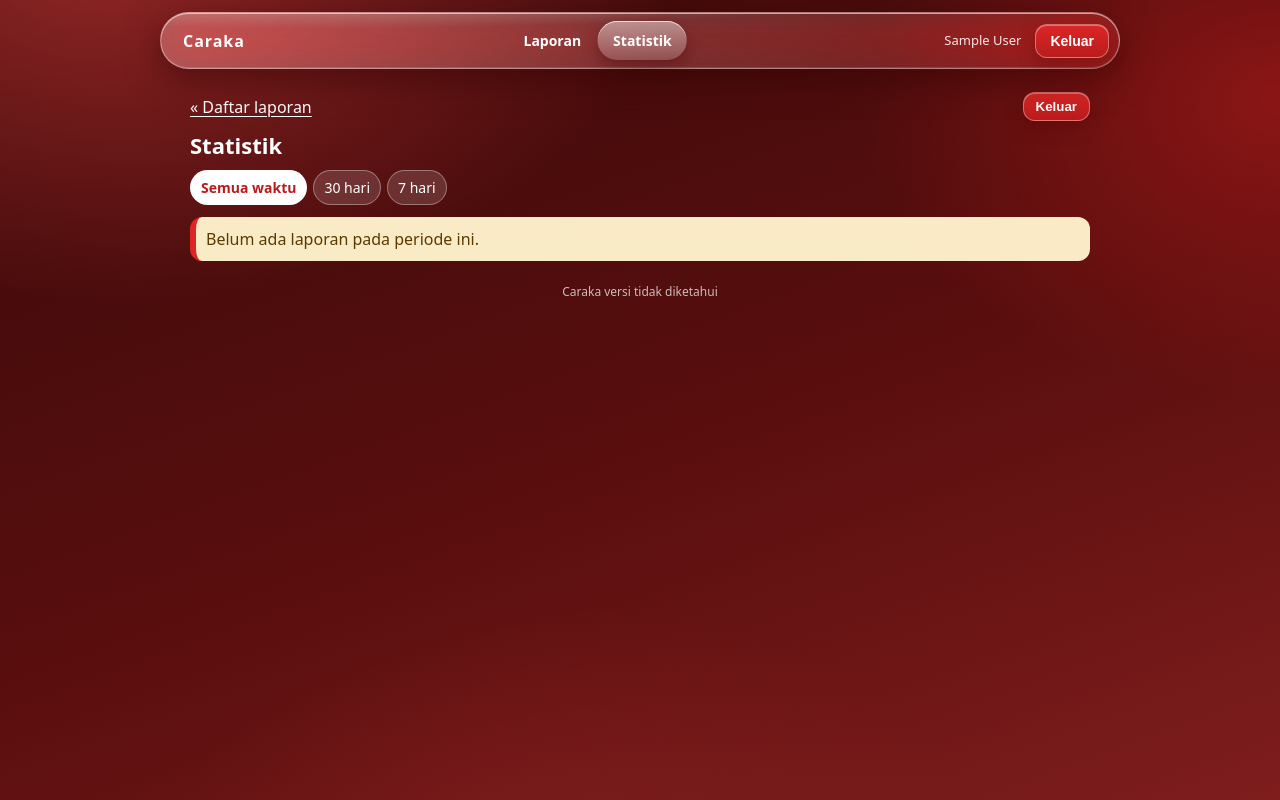
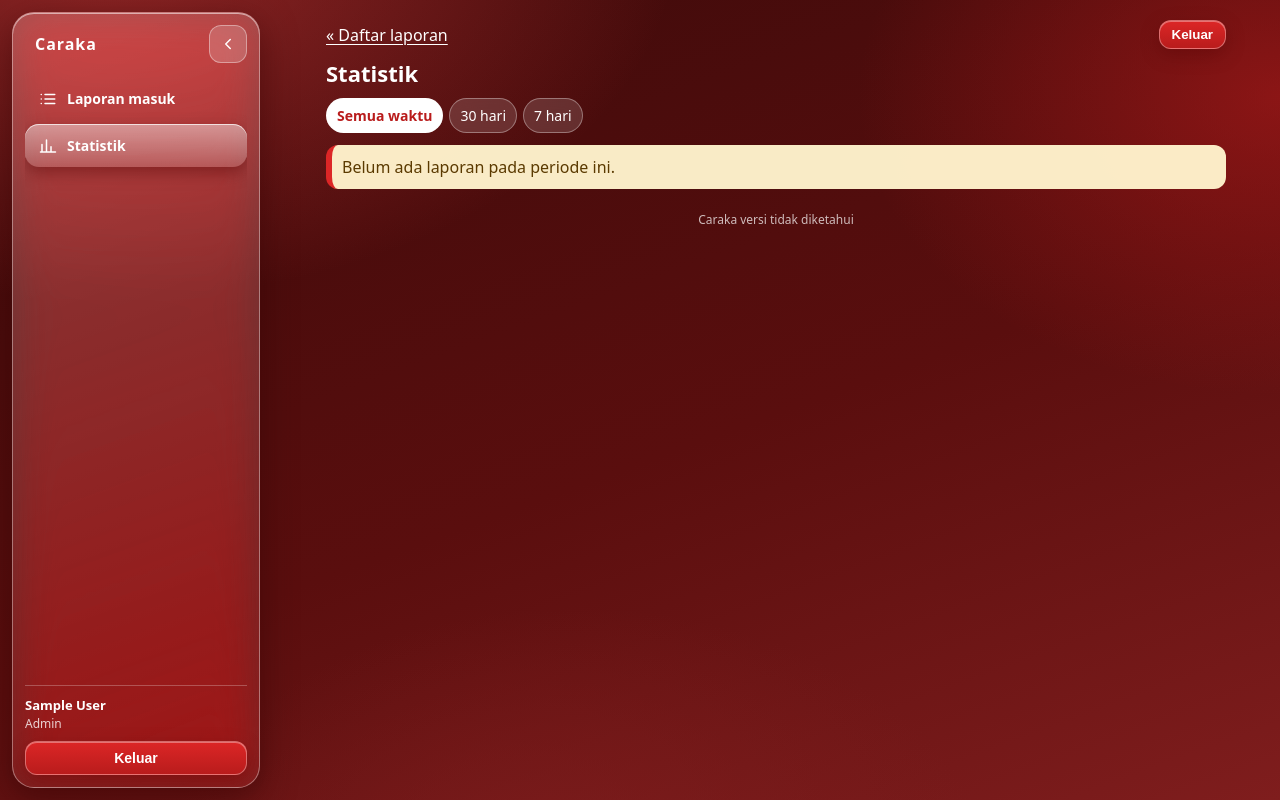
Before and after one commit to edri-pa/caraka, a Laravel app: page /statistik in a window 1280 px wide. Run offline with Laravel 12, Linux system fonts and the light colour scheme; the visitor is signed in with stand-in values (Sample User, id 1); data that the repository does not hold is empty; parts of the project's set-up code (start-up, migrations or seed data) failed here and were passed over.

Commit message:
Tata letak dua kolom halaman petugas: sidebar kaca dengan tombol sembunyikan menu

```diff
--- /dev/null
+++ b/public/css/sidebar.css
@@ -0,0 +1,57 @@
+/* Tata letak dua kolom halaman petugas: menu di kiri, isi di kanan, dengan tombol sembunyikan menu. */
+:root{--side-lebar:248px;--side-jarak:12px}
+
+body.caraka.staf[data-tata="sidebar"]{padding:0;min-height:100vh}
+body.caraka.staf[data-tata="sidebar"] > .app-isi{box-sizing:border-box;max-width:none;margin:0 0 0 calc(var(--side-lebar) + var(--side-jarak) * 2);padding:20px clamp(14px,2.5vw,32px) 40px;transition:margin-left .35s cubic-bezier(.34,1.2,.64,1)}
+body.caraka.staf[data-tata="sidebar"] > .side,body.caraka.staf[data-tata="sidebar"] > .side-tirai,body.caraka.staf[data-tata="sidebar"] > .side-buka{margin:0;max-width:none}
+.app-isi > :not(main):not(script){max-width:1240px;margin-left:auto;margin-right:auto}
+
+/* Kolom kiri */
+.side{position:fixed;z-index:2000;top:var(--side-jarak);bottom:var(--side-jarak);left:var(--side-jarak);width:var(--side-lebar);box-sizing:border-box;display:flex;flex-direction:column;gap:10px;padding:12px;border-radius:22px;color:#fff;background:linear-gradient(160deg,rgba(255,255,255,.24),rgba(255,255,255,.07));border:1px solid rgba(255,255,255,.38);box-shadow:0 10px 34px rgba(50,0,0,.5),inset 0 1px 0 rgba(255,255,255,.55);-webkit-backdrop-filter:blur(20px) saturate(180%);backdrop-filter:blur(20px) saturate(180%);transition:transform .35s cubic-bezier(.34,1.2,.64,1),opacity .25s,visibility 0s}
+body.caraka .side a{text-decoration:none}
+.side-kepala{display:flex;align-items:center;justify-content:space-between;gap:8px}
+.side-merek{padding:6px 10px;font-weight:800;letter-spacing:.06em;color:#fff;white-space:nowrap}
+body.caraka .side-tutup{display:inline-flex;align-items:center;justify-content:center;width:38px;height:38px;padding:0;border-radius:12px;background:rgba(255,255,255,.18);border:1px solid rgba(255,255,255,.38);box-shadow:none}
+.side-menu{position:relative;display:flex;flex-direction:column;gap:4px;flex:1;min-height:0;overflow-y:auto;padding:4px 0}
+.side-menu a{position:relative;z-index:1;display:flex;align-items:center;gap:10px;padding:11px 14px;border-radius:14px;color:#fff;font-size:14px;font-weight:600}
+.side-menu svg{flex:none}
+.side-menu a[aria-current="page"]{background:rgba(255,255,255,.26)}
+.side.js .side-menu a[aria-current="page"]{background:transparent}
+.side-cair{position:absolute;z-index:0;left:0;right:0;top:0;height:var(--h,0);border-radius:14px;opacity:0;pointer-events:none;transform:translateY(var(--y,0));background:linear-gradient(180deg,rgba(255,255,255,.46),rgba(255,255,255,.16));box-shadow:inset 0 1px 0 rgba(255,255,255,.7),0 6px 16px rgba(70,0,0,.4);transition:transform .5s cubic-bezier(.34,1.56,.64,1),height .5s cubic-bezier(.34,1.56,.64,1),opacity .2s}
+.side-cair.siap{opacity:1}
+.side-kaki{display:flex;flex-direction:column;gap:8px;padding-top:10px;border-top:1px solid rgba(255,255,255,.25)}
+.side-nama{font-size:13px;font-weight:700;color:#fff;overflow-wrap:anywhere}
+.side-peran{font-size:12px;color:rgba(255,255,255,.8)}
+body.caraka .side .nav-keluar button{width:100%}
+
+/* Tombol Menu (muncul saat menu tersembunyi) dan latar redup untuk laci */
+body.caraka .side-buka{position:fixed;z-index:2001;top:var(--side-jarak);left:var(--side-jarak);display:none;align-items:center;gap:8px;padding:10px 14px;border-radius:999px;color:#fff;font-size:14px;font-weight:700;background:linear-gradient(135deg,rgba(255,255,255,.28),rgba(255,255,255,.1));border:1px solid rgba(255,255,255,.4);box-shadow:0 8px 24px rgba(50,0,0,.45),inset 0 1px 0 rgba(255,255,255,.55);-webkit-backdrop-filter:blur(16px) saturate(170%);backdrop-filter:blur(16px) saturate(170%)}
+.side-tirai{display:none}
+
+/* Menu disembunyikan (layar lebar) */
+body[data-menu="tersembunyi"] .side{transform:translateX(calc(-100% - var(--side-jarak) * 2));opacity:0;visibility:hidden;pointer-events:none;transition:transform .35s cubic-bezier(.34,1.2,.64,1),opacity .25s,visibility 0s linear .35s}
+body.caraka.staf[data-tata="sidebar"][data-menu="tersembunyi"] > .app-isi{margin-left:0;padding-top:64px}
+@media (min-width:900px){
+  body[data-menu="tersembunyi"] .side-buka{display:inline-flex}
+}
+
+/* Layar sempit: menu menjadi laci, tertutup secara bawaan */
+@media (max-width:899px){
+  .side{transform:translateX(calc(-100% - var(--side-jarak) * 2));opacity:0;visibility:hidden;pointer-events:none}
+  body[data-menu="terbuka"] .side{transform:none;opacity:1;visibility:visible;pointer-events:auto}
+  body.caraka .side-buka{display:inline-flex}
+  body[data-menu="terbuka"] .side-buka{display:none}
+  body[data-menu="terbuka"] .side-tirai{display:block;position:fixed;inset:0;z-index:1999;background:rgba(30,0,0,.55)}
+  body.caraka.staf[data-tata="sidebar"] > .app-isi{margin-left:0;padding-top:64px}
+}
+
+/* Cadangan: tanpa blur atau dengan preferensi kurangi transparansi */
+@supports not ((backdrop-filter:blur(1px)) or (-webkit-backdrop-filter:blur(1px))){
+  .side,body.caraka .side-buka{background:rgba(110,16,16,.96)}
+}
+@media (prefers-reduced-transparency:reduce){
+  .side,body.caraka .side-buka{background:rgba(110,16,16,.96);-webkit-backdrop-filter:none;backdrop-filter:none}
+}
+@media (prefers-reduced-motion:reduce){
+  .side,.side-cair,body.caraka.staf[data-tata="sidebar"] > .app-isi{transition:none}
+}
--- /dev/null
+++ b/public/js/sidebar.js
@@ -0,0 +1,156 @@
+(function () {
+    'use strict';
+
+    var side = document.getElementById('sidebar');
+
+    if (!side) {
+        return;
+    }
+
+    var body = document.body;
+    var tutup = document.getElementById('side-tutup');
+    var buka = document.getElementById('side-buka');
+    var tirai = document.getElementById('side-tirai');
+    var menu = side.querySelector('.side-menu');
+    var cair = side.querySelector('.side-cair');
+    var mq = window.matchMedia('(min-width: 900px)');
+    var KUNCI = 'caraka_menu';
+    var KUNCI_CAIR = 'caraka_side_cair';
+    var kurangiGerak = window.matchMedia('(prefers-reduced-motion: reduce)').matches;
+
+    function desktop() {
+        return mq.matches;
+    }
+
+    function terbuka() {
+        var nilai = body.getAttribute('data-menu');
+
+        return desktop() ? nilai !== 'tersembunyi' : nilai === 'terbuka';
+    }
+
+    function perbaruiAria() {
+        var nilai = terbuka() ? 'true' : 'false';
+
+        if (tutup) { tutup.setAttribute('aria-expanded', nilai); }
+        if (buka) { buka.setAttribute('aria-expanded', nilai); }
+    }
+
+    function beritahuUkuran() {
+        // Peta (Leaflet) perlu tahu bahwa lebar kolom isi berubah setelah animasi selesai.
+        setTimeout(function () { window.dispatchEvent(new Event('resize')); }, 400);
+    }
+
+    function atur(bukaMenu, simpan) {
+        body.setAttribute('data-menu', bukaMenu ? 'terbuka' : 'tersembunyi');
+
+        if (simpan && desktop()) {
+            try { localStorage.setItem(KUNCI, bukaMenu ? 'terbuka' : 'tersembunyi'); } catch (e) {}
+        }
+
+        perbaruiAria();
+        beritahuUkuran();
+    }
+
+    function awal() {
+        var pilihan = null;
+
+        try { pilihan = localStorage.getItem(KUNCI); } catch (e) {}
+
+        body.setAttribute('data-menu', desktop() ? (pilihan === 'tersembunyi' ? 'tersembunyi' : 'terbuka') : 'tersembunyi');
+        perbaruiAria();
+    }
+
+    if (tutup) {
+        tutup.addEventListener('click', function () {
+            atur(false, true);
+            if (buka) { buka.focus(); }
+        });
+    }
+
+    if (buka) {
+        buka.addEventListener('click', function () {
+            atur(true, true);
+            if (tutup && !desktop()) { tutup.focus(); }
+        });
+    }
+
+    if (tirai) {
+        tirai.addEventListener('click', function () {
+            atur(false, false);
+            if (buka) { buka.focus(); }
+        });
+    }
+
+    document.addEventListener('keydown', function (e) {
+        if (e.key === 'Escape' && !desktop() && terbuka()) {
+            atur(false, false);
+            if (buka) { buka.focus(); }
+        }
+    });
+
+    if (mq.addEventListener) {
+        mq.addEventListener('change', awal);
+    } else if (mq.addListener) {
+        mq.addListener(awal);
+    }
+
+    awal();
+
+    // Indikator cair vertikal pada daftar menu.
+    if (menu && cair) {
+        var tautan = Array.prototype.slice.call(menu.querySelectorAll('a'));
+        var aktif = menu.querySelector('a[aria-current="page"]');
+
+        var ukur = function (el) {
+            var d = menu.getBoundingClientRect();
+            var r = el.getBoundingClientRect();
+
+            return { y: r.top - d.top + menu.scrollTop, h: r.height };
+        };
+
+        var pasang = function (p) {
+            cair.style.setProperty('--y', p.y + 'px');
+            cair.style.setProperty('--h', p.h + 'px');
+            cair.classList.add('siap');
+        };
+
+        var ke = function (el) {
+            if (!el) { cair.classList.remove('siap'); return; }
+            pasang(ukur(el));
+        };
+
+        side.classList.add('js');
+
+        var awalCair = null;
+
+        try {
+            awalCair = JSON.parse(sessionStorage.getItem(KUNCI_CAIR) || 'null');
+            sessionStorage.removeItem(KUNCI_CAIR);
+        } catch (e) {}
+
+        if (aktif && awalCair && !kurangiGerak) {
+            var transisi = cair.style.transition;
+            cair.style.transition = 'none';
+            pasang(awalCair);
+            void cair.offsetWidth;
+            cair.style.transition = transisi;
+        }
+
+        ke(aktif);
+
+        tautan.forEach(function (a) {
+            a.addEventListener('mouseenter', function () { ke(a); });
+            a.addEventListener('focus', function () { ke(a); });
+            a.addEventListener('click', function () {
+                try {
+                    if (aktif && a !== aktif) { sessionStorage.setItem(KUNCI_CAIR, JSON.stringify(ukur(aktif))); }
+                } catch (e) {}
+            });
+        });
+
+        menu.addEventListener('mouseleave', function () { ke(aktif); });
+        menu.addEventListener('focusout', function () { ke(aktif); });
+        window.addEventListener('resize', function () { ke(aktif); });
+        window.addEventListener('load', function () { ke(aktif); });
+    }
+})();
--- /dev/null
+++ b/resources/views/partials/head-sidebar.blade.php
@@ -0,0 +1 @@
+<link rel="stylesheet" href="{{ asset('css/sidebar.css') }}?v={{ @filemtime(public_path('css/sidebar.css')) }}">
--- a/resources/views/partials/navbar-staf.blade.php
+++ /dev/null
@@ -1,22 +0,0 @@
-@php
-    $peran = auth()->user()->role ?? null;
-    $aktif = fn (...$pola) => request()->routeIs(...$pola) ? ' aria-current="page"' : '';
-@endphp
-<nav class="nav-kaca" aria-label="Navigasi petugas">
-    <a class="nav-merek" href="{{ $peran === 'responder' ? route('responder.tugas') : route('dispatcher.laporan') }}">Caraka</a>
-    <div class="nav-daftar">
-        <span class="nav-cair" aria-hidden="true"></span>
-        @if ($peran === 'responder')
-            <a href="{{ route('responder.tugas') }}"{!! $aktif('responder.tugas', 'staf.laporan.*') !!}>Tugas saya</a>
-        @else
-            <a href="{{ route('dispatcher.laporan') }}"{!! $aktif('dispatcher.laporan', 'staf.laporan.*') !!}>Laporan</a>
-            <a href="{{ route('statistik') }}"{!! $aktif('statistik') !!}>Statistik</a>
-        @endif
-    </div>
-    <span class="nav-nama">{{ auth()->user()->name ?? '' }}</span>
-    <form class="nav-keluar" method="POST" action="{{ route('logout') }}">
-        @csrf
-        <button type="submit">Keluar</button>
-    </form>
-</nav>
-<script src="{{ asset('js/navbar.js') }}?v={{ @filemtime(public_path('js/navbar.js')) }}" defer></script>
--- /dev/null
+++ b/resources/views/partials/sidebar-staf.blade.php
@@ -0,0 +1,56 @@
+@php
+    $peran = auth()->user()->role ?? null;
+    $aktif = fn (...$pola) => request()->routeIs(...$pola) ? ' aria-current="page"' : '';
+    $labelPeran = ['dispatcher' => 'Dispatcher', 'admin' => 'Admin', 'responder' => 'Responder'][$peran] ?? '';
+@endphp
+<script>
+(function () {
+    try {
+        var besar = window.matchMedia('(min-width: 900px)').matches;
+        var pilihan = localStorage.getItem('caraka_menu');
+        document.body.setAttribute('data-menu', besar ? (pilihan === 'tersembunyi' ? 'tersembunyi' : 'terbuka') : 'tersembunyi');
+    } catch (e) {}
+})();
+</script>
+<aside class="side" id="sidebar" aria-label="Menu petugas">
+    <div class="side-kepala">
+        <a class="side-merek" href="{{ $peran === 'responder' ? route('responder.tugas') : route('dispatcher.laporan') }}">Caraka</a>
+        <button type="button" class="side-tutup" id="side-tutup" aria-controls="sidebar" aria-expanded="true" aria-label="Sembunyikan menu" title="Sembunyikan menu">
+            <svg width="18" height="18" viewBox="0 0 24 24" aria-hidden="true" fill="none" stroke="currentColor" stroke-width="2" stroke-linecap="round" stroke-linejoin="round"><path d="M15 18l-6-6 6-6"/></svg>
+        </button>
+    </div>
+    <nav class="side-menu" aria-label="Navigasi petugas">
+        <span class="side-cair" aria-hidden="true"></span>
+        @if ($peran === 'responder')
+            <a href="{{ route('responder.tugas') }}"{!! $aktif('responder.tugas', 'staf.laporan.*') !!}>
+                <svg width="18" height="18" viewBox="0 0 24 24" aria-hidden="true" fill="none" stroke="currentColor" stroke-width="2" stroke-linecap="round" stroke-linejoin="round"><path d="M9 3h6a1 1 0 0 1 1 1v2H8V4a1 1 0 0 1 1-1zM8 5H6a1 1 0 0 0-1 1v14a1 1 0 0 0 1 1h12a1 1 0 0 0 1-1V6a1 1 0 0 0-1-1h-2"/></svg>
+                <span>Tugas saya</span>
+            </a>
+        @else
+            <a href="{{ route('dispatcher.laporan') }}"{!! $aktif('dispatcher.laporan', 'staf.laporan.*') !!}>
+                <svg width="18" height="18" viewBox="0 0 24 24" aria-hidden="true" fill="none" stroke="currentColor" stroke-width="2" stroke-linecap="round" stroke-linejoin="round"><path d="M8 6h13M8 12h13M8 18h13M3 6h.01M3 12h.01M3 18h.01"/></svg>
+                <span>Laporan masuk</span>
+            </a>
+            <a href="{{ route('statistik') }}"{!! $aktif('statistik') !!}>
+                <svg width="18" height="18" viewBox="0 0 24 24" aria-hidden="true" fill="none" stroke="currentColor" stroke-width="2" stroke-linecap="round" stroke-linejoin="round"><path d="M4 20V10M10 20V4M16 20v-7M22 20H2"/></svg>
+                <span>Statistik</span>
+            </a>
+        @endif
+    </nav>
+    <div class="side-kaki">
+        <div>
+            <div class="side-nama">{{ auth()->user()->name ?? '' }}</div>
+            <div class="side-peran">{{ $labelPeran }}</div>
+        </div>
+        <form class="nav-keluar" method="POST" action="{{ route('logout') }}">
+            @csrf
+            <button type="submit">Keluar</button>
+        </form>
+    </div>
+</aside>
+<div class="side-tirai" id="side-tirai"></div>
+<button type="button" class="side-buka" id="side-buka" aria-controls="sidebar" aria-expanded="true" aria-label="Tampilkan menu">
+    <svg width="18" height="18" viewBox="0 0 24 24" aria-hidden="true" fill="none" stroke="currentColor" stroke-width="2" stroke-linecap="round" stroke-linejoin="round"><path d="M4 6h16M4 12h16M4 18h16"/></svg>
+    <span>Menu</span>
+</button>
+<script src="{{ asset('js/sidebar.js') }}?v={{ @filemtime(public_path('js/sidebar.js')) }}" defer></script>
--- a/resources/views/statistik.blade.php
+++ b/resources/views/statistik.blade.php
@@ -25,9 +25,11 @@
         button { padding: 6px 12px; cursor: pointer; }
     </style>
 @include('partials.head-tema')
+@include('partials.head-sidebar')
 </head>
-<body class="caraka staf">
-@include('partials.navbar-staf')
+<body class="caraka staf" data-tata="sidebar">
+@include('partials.sidebar-staf')
+<div class="app-isi" id="app-isi">
 @php
     $labelStatus = [
         'baru' => 'Baru', 'diverifikasi' => 'Diverifikasi', 'ditugaskan' => 'Ditugaskan',
@@ -107,5 +109,6 @@
     @endif
 </main>
 @include('partials.versi')
+</div>
 </body>
 </html>
```
Also changed, not shown: resources/views/dispatcher/index.blade.php (+5 -2 lines), resources/views/responder/tugas.blade.php (+5 -2 lines), resources/views/staf/show.blade.php (+5 -2 lines), tests/Feature/GlassThemeTest.php (+2 -2 lines), tests/Feature/SidebarLayoutTest.php (added, +199 -0 lines).
